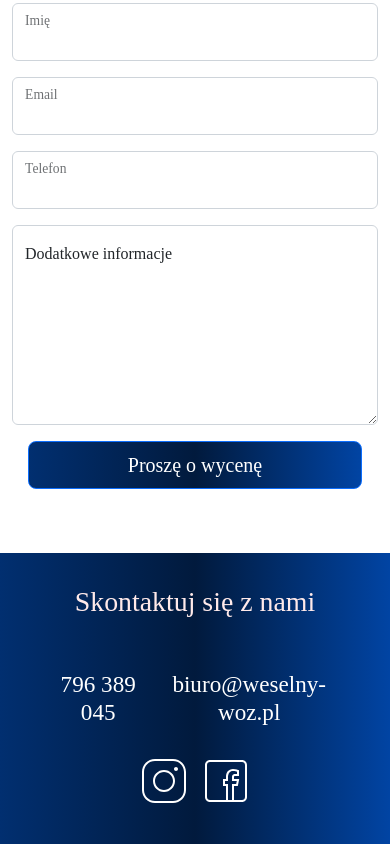
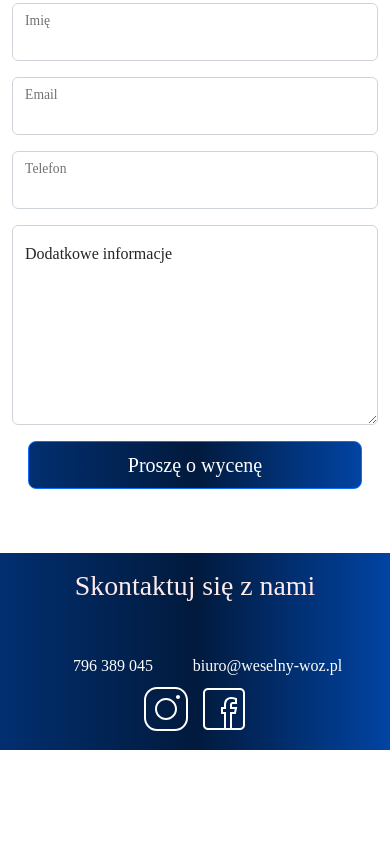
Before and after one commit to artwol993/weselny-woz, a React (Create React App) app: page / in a window 390 px wide. Shown: the part 8932-9776 px from the top of the page. After the commit the page ends 9682 px from the top, so only its background shows below. Built offline with nearby package versions, Linux system fonts and the light colour scheme.

Commit message:
update footer

```diff
--- a/src/component/footer.jsx
+++ b/src/component/footer.jsx
@@ -15,10 +15,10 @@ function Footer() {
             <Container>
               <div className="d-flex justify-content-around">
                 <a href="tel:+48796389045" className="footer-link">
-                  <p className="h3">796 389 045</p>
+                  <span className="footer-phone">796 389 045</span>
                 </a>
                 <a href="mailto:biuro@weselny-woz.pl" className="footer-link">
-                  <p className="h3"> biuro@weselny-woz.pl</p>{" "}
+                  <span className="footer-email"> biuro@weselny-woz.pl</span>{" "}
                 </a>
               </div>
             </Container>
--- a/src/style/footer.css
+++ b/src/style/footer.css
@@ -5,7 +5,7 @@
   text-align: center;
   color: #FFEAEA;
   background:linear-gradient(to right, #012f70, #011a3d,#0144a3);
-  padding: 2em;
+  padding: 1em;
 }
 
 a:link {
@@ -30,8 +30,9 @@ a:active {
 }
 
 .footer-link {
-  margin: 5px;
-  color: white
+  margin: 3px;
+  color: white;
+  font-size: 23px
 }
 
 .footer-link:hover {
@@ -43,4 +44,20 @@ a:active {
 }
 
 .footer-social-link:hover{
-  filter: blur(1px);}
+  filter: blur(1px);
+}
+
+.footer-phone {
+  margin-left: 25px;
+}
+
+@media (max-width: 576px) {
+
+  .footer-link {
+    font-size: 16px
+  }
+
+  .footer-social-link {
+    font-size: 2em;
+  }
+}
```
